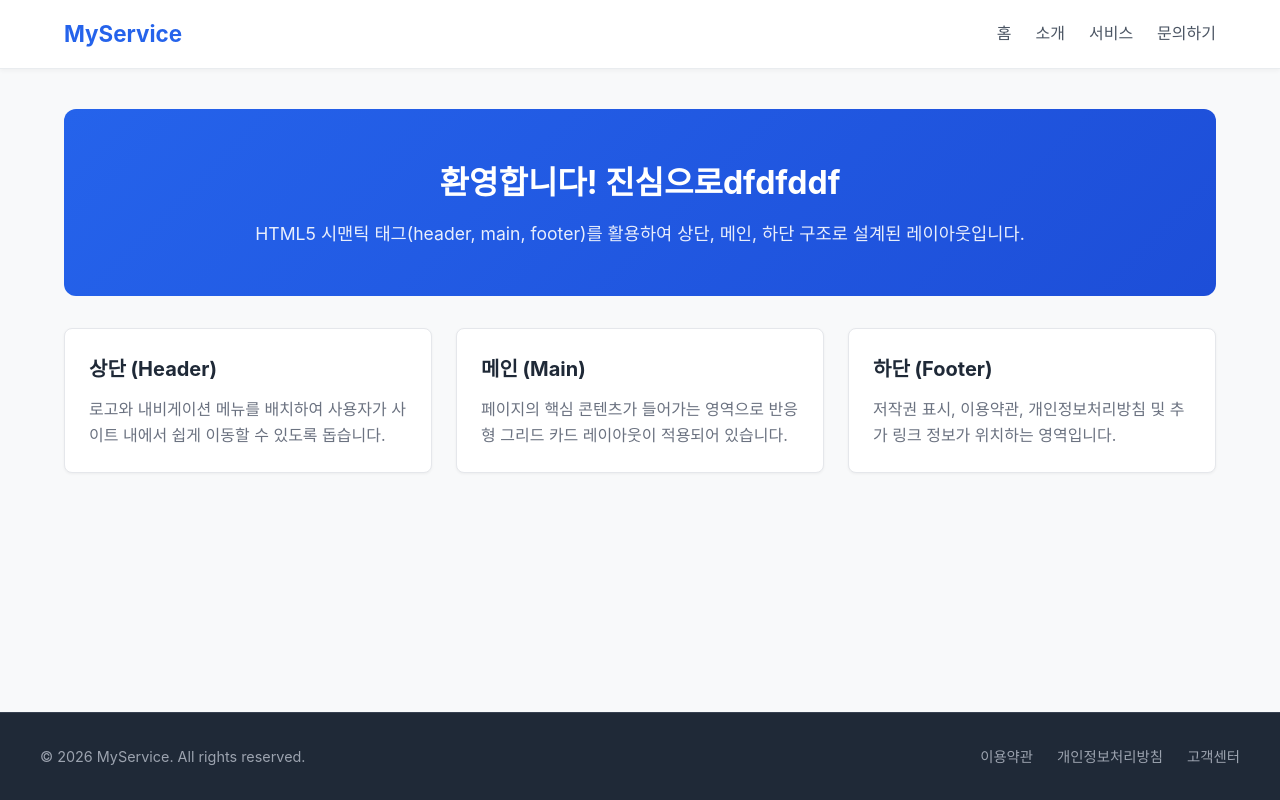
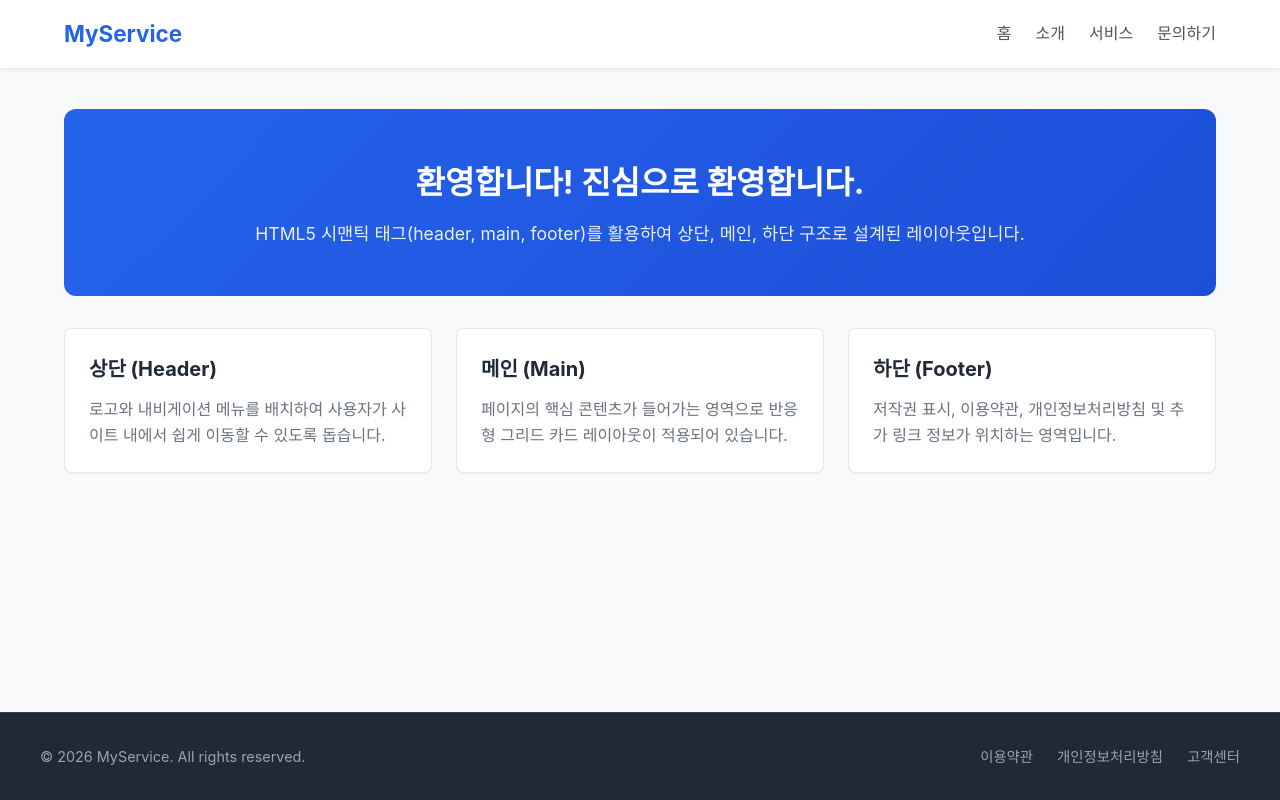
Before and after one commit to isrule/company-project, a plain HTML site: page index.html in a window 1280 px wide. Drawn offline with Linux system fonts and the light colour scheme.

Commit message:
진심으로 뒤 환영합니다. 추가함

```diff
--- a/index.html
+++ b/index.html
@@ -185,7 +185,7 @@
   <!-- ==================== [메인 영역 (Main)] ==================== -->
   <main>
     <section class="hero-section" id="home">
-      <h1>환영합니다! 진심으로dfdfddf</h1>
+      <h1>환영합니다! 진심으로 환영합니다.</h1>
       <p>HTML5 시맨틱 태그(header, main, footer)를 활용하여 상단, 메인, 하단 구조로 설계된 레이아웃입니다.</p>
     </section>
 
```
